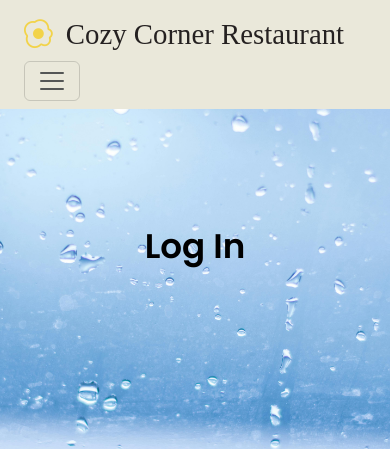
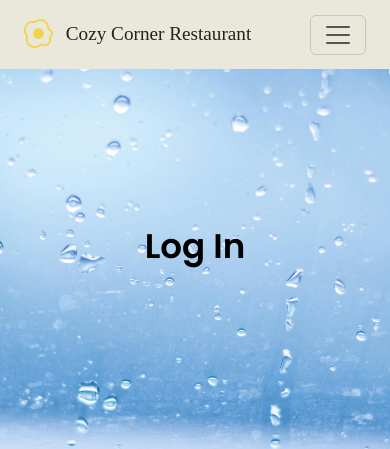
Before and after one commit to likithAswin74/Restaurant, a Flask app: page /login in a window 390 px wide. Shown: the top 449 px of the page. Run offline with Flask 3, Linux system fonts and the light colour scheme; some libraries are stand-ins or nearby versions.

Commit message:
changes commited for Restaurant

```diff
--- a/static/css/styles.css
+++ b/static/css/styles.css
@@ -19,6 +19,11 @@ body {
     font-family: 'Playfair Display', serif; /* Stylish Font */
     font-size: 1.8rem;
     margin-left: 5px; /* Space between icon and text */
+}
+@media (max-width: 576px) {
+    .restaurant-name {
+        font-size: 1.2rem; /* Reduce size on smaller screens */
+    }
 }
 
 /* Navbar Icon (Egg) */
```
